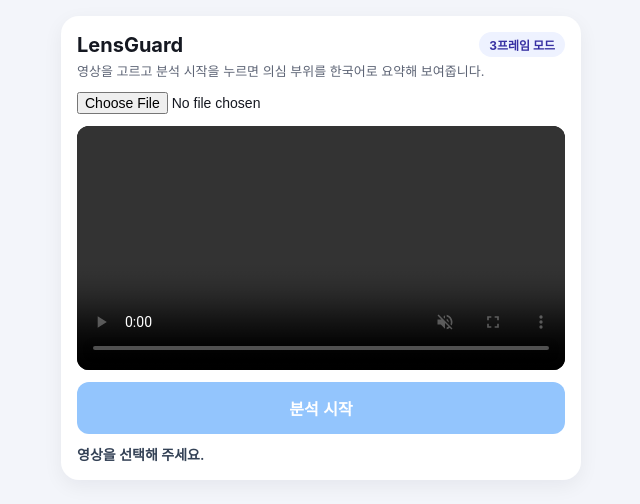
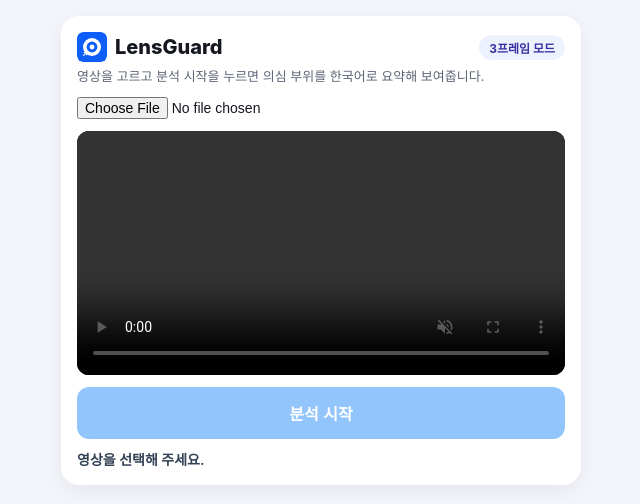
Before and after one commit to jidoki7-lgtm/lensguard, a plain HTML site: page static/index.html in a window 1280 px wide. Shown: the whole page, without its empty margins (319-959 px from the left). Drawn offline with Linux system fonts and the light colour scheme.

Commit message:
Update index.html

```diff
--- a/static/index.html
+++ b/static/index.html
@@ -32,9 +32,21 @@
       gap: 8px;
       margin-bottom: 4px;
     }
+    .brand-wrap {
+      display: flex;
+      align-items: center;
+      gap: 8px;
+    }
+    .logo-img {
+      width: 30px;
+      height: 30px;
+      border-radius: 6px;
+      object-fit: contain;
+    }
     h1 {
       font-size: 20px;
       margin: 0;
+      font-weight: 800;
     }
     .pill {
       font-size: 12px;
@@ -183,7 +195,17 @@
   <div class="wrap">
     <div class="card">
       <div class="top-row">
-        <h1>LensGuard</h1>
+        <div class="brand-wrap">
+          <!-- SVG로 포함한 렌즈가드 아이콘 로고 -->
+          <svg class="logo-img" viewBox="0 0 100 100" fill="none" xmlns="http://www.w3.org/2000/svg">
+            <rect width="100" height="100" rx="20" fill="#0E5EFA"/>
+            <circle cx="50" cy="50" r="30" fill="white"/>
+            <circle cx="50" cy="50" r="18" fill="#0E5EFA"/>
+            <circle cx="50" cy="50" r="8" fill="white"/>
+            <path d="M22 78L32 68M32 68H24M32 68V76" stroke="white" stroke-width="4" stroke-linecap="round" stroke-linejoin="round"/>
+          </svg>
+          <h1>LensGuard</h1>
+        </div>
         <span class="pill">3프레임 모드</span>
       </div>
       <p class="sub">영상을 고르고 분석 시작을 누르면 의심 부위를 한국어로 요약해 보여줍니다.</p>
@@ -223,13 +245,15 @@
       led: "녹화 표시등(LED)",
       sensor: "센서",
       mic: "마이크",
-      hinge: "힌지/이음새"
+      hinge: "힌지/이음새",
+      pinhole: "핀홀(초소형)"
     };
 
     function translateKind(kind) {
       if (!kind) return "의심 부위";
       const key = String(kind).toLowerCase().trim();
       if (KIND_KO[key]) return KIND_KO[key];
+      if (key.includes("pinhole")) return "핀홀(초소형)";
       if (key.includes("lens") || key.includes("camera")) return "카메라 렌즈";
       if (key.includes("led") || key.includes("indicator") || key.includes("light")) return "녹화 표시등(LED)";
       if (key.includes("sensor")) return "센서";
@@ -240,6 +264,7 @@
       if (!where) return "위치 미상";
       let t = String(where);
       const replacements = [
+        [/collar/gi, "옷깃"],
         [/right temple hinge/gi, "오른쪽 안경다리 연결부"],
         [/left temple hinge/gi, "왼쪽 안경다리 연결부"],
         [/temple hinge/gi, "안경다리 연결부"],
@@ -269,6 +294,7 @@
       if (!evidence) return "";
       let t = String(evidence);
       const replacements = [
+        [/Small black object clipped to the collar, possibly a lavalier microphone or miniature camera\.?/gi, "옷깃에 달린 작은 검은색 물체로, 핀마이크(라발리에 마이크)나 초소형 카메라일 가능성이 있습니다."],
         [/Camera lens aperture visible on the top corner of the sunglasses frame\.?/gi, "선글라스 프레임 위쪽 모서리에 카메라 렌즈 구멍이 보입니다."],
         [/LED recording indicator ring visible on the frame front\.?/gi, "프레임 앞쪽에 녹화 표시용 LED 링이 보입니다."],
         [/Built-in camera lens on the right corner of the glasses frame\.?/gi, "안경테 오른쪽 모서리에 내장 카메라 렌즈가 보입니다."],
```
